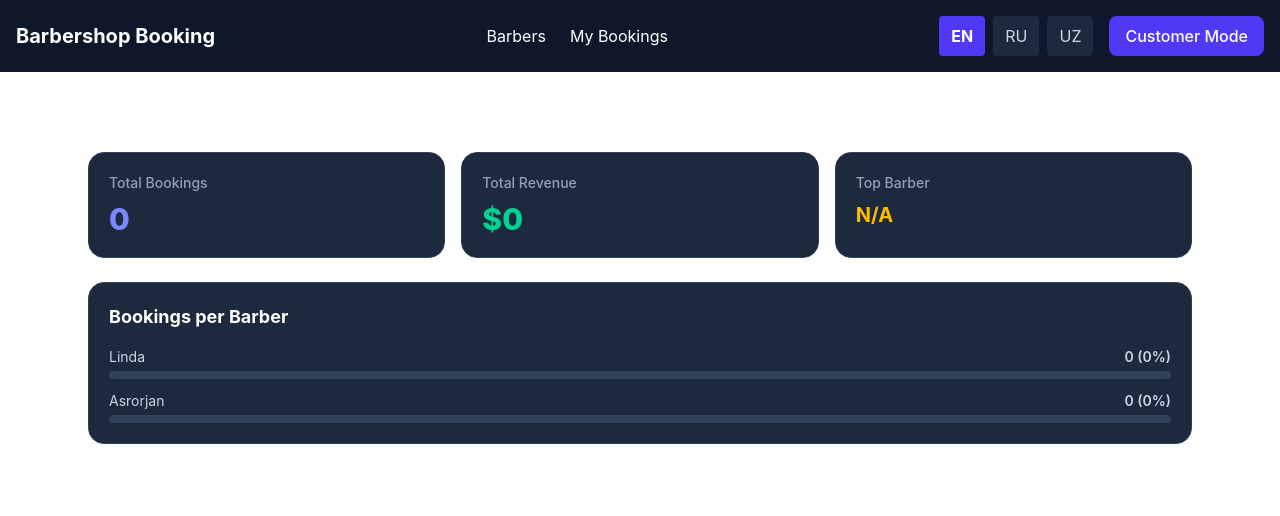
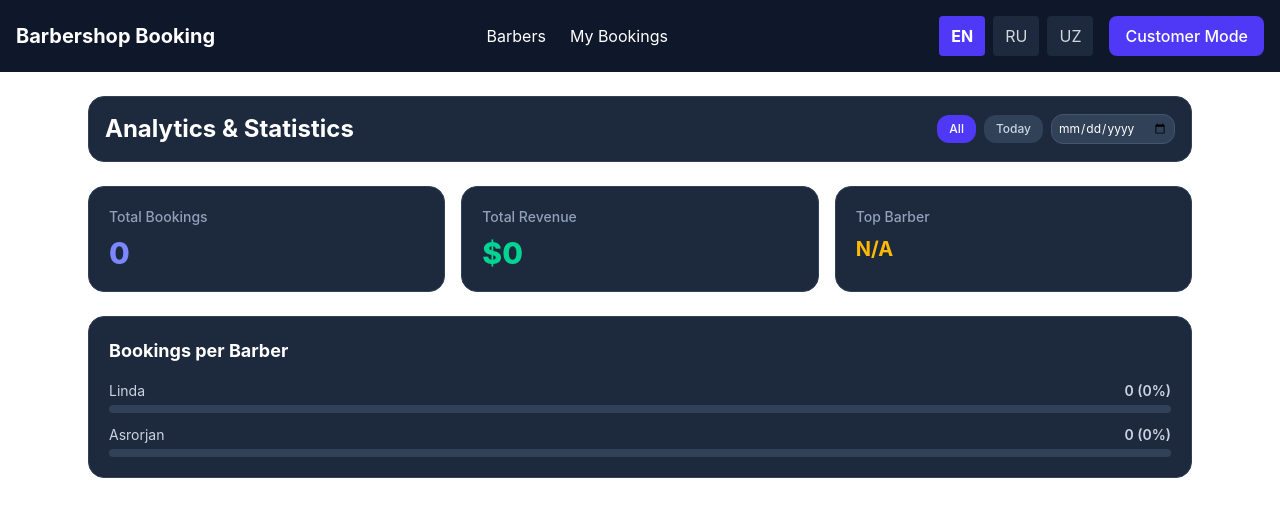
Before and after one commit to Asrorhan/barber-booking-app, a React (Vite) app: page /analytics in a window 1280 px wide. Shown: the top 516 px of the page. Built offline with nearby package versions, Linux system fonts and the light colour scheme.

Commit message:
Add dynamic i18n for analytics and booking modal, add date filtering

```diff
--- a/src/components/Analytics.jsx
+++ b/src/components/Analytics.jsx
@@ -1,27 +1,69 @@
-import React from 'react'
+import React, { useState } from 'react'
 import { useApp } from '../context/AppContext'
 import { useLanguage } from '../context/LanguageContext';
 
 function Analytics() {
-    const { barbers, bookings } = useApp();
+    const { barbers = [], bookings = [] } = useApp();
     const { t } = useLanguage();
 
-    const totalBookings = bookings.length;
-    const totalRevenue = bookings.reduce((sum, item) => {
+    const todayStr = new Date().toISOString().split('T')[0];
+    const [selectedFilterDate, setSelectedFilterDate] = useState('all');
+
+    const filteredBookings = bookings.filter((b) => {
+        if (selectedFilterDate === "all") return true;
+        if (selectedFilterDate === "today") return b.date === todayStr;
+        return b.date === selectedFilterDate;
+    });
+
+    const totalBookings = filteredBookings.length;
+    const totalRevenue = filteredBookings.reduce((sum, item) => {
         return sum + (Number(item.totalPrice) || 0)
     }, 0)
 
     const barberStats = barbers.map((barber) => {
-        const count = bookings.filter(b => b.barberId === barber.id || b.barberName === barber.name).length
-        return { ...barber, bookingCount: count }
-    })
+        const count = filteredBookings.filter((b) => b.barberId === barber.id).length;
+        return {
+            ...barber,
+            bookingCount: count,
+            percentage: filteredBookings.length > 0 ? Math.round((count / filteredBookings.length) * 100) : 0,
+        };
+    });
 
     const topBarber = barberStats.reduce((max, b) => {
         return b.bookingCount >= (max?.bookingCount || 0) ? b : max
     }, null)
+
     return (
         <div className="p-6 max-w-6xl mx-auto flex flex-col gap-6">
-            <h2 className="text-2xl font-bold text-white">Analytics & Statistics</h2>
+            <div className="flex flex-wrap items-center justify-between gap-4 bg-slate-800 p-4 rounded-2xl border border-slate-700">
+                <h2 className="text-2xl font-bold text-white">Analytics & Statistics</h2>
+                <div className="flex items-center gap-2">
+                    <button
+                        onClick={() => setSelectedFilterDate('all')}
+                        className={`px-3 py-1.5 rounded-xl text-xs font-medium transition ${selectedFilterDate === 'all'
+                            ? 'bg-indigo-600 text-white'
+                            : 'bg-slate-700 text-slate-300 hover:bg-slate-600'
+                            }`}
+                    >
+                        {t('all') || 'All'}
+                    </button>
+                    <button
+                        onClick={() => setSelectedFilterDate('today')}
+                        className={`px-3 py-1.5 rounded-xl text-xs font-medium transition ${selectedFilterDate === 'today'
+                            ? 'bg-indigo-600 text-white'
+                            : 'bg-slate-700 text-slate-300 hover:bg-slate-600'
+                            }`}
+                    >
+                        {t('today') || 'Today'}
+                    </button>
+                    <input
+                        type="date"
+                        value={selectedFilterDate !== 'all' && selectedFilterDate !== 'today' ? selectedFilterDate : ''}
+                        onChange={(e) => setSelectedFilterDate(e.target.value)}
+                        className="bg-slate-700 border border-slate-600 text-white text-xs rounded-xl p-1.5 outline-none"
+                    />
+                </div>
+            </div>
 
             <div className="grid grid-cols-1 md:grid-cols-3 gap-4">
                 <div className="bg-slate-800 p-5 rounded-2xl border border-slate-700">
--- a/src/components/BookingModal.jsx
+++ b/src/components/BookingModal.jsx
@@ -8,6 +8,8 @@ function BookingModal({ barber, onClose }) {
     const [selectedServices, setSelectedServices] = useState([]);
     const [selectedTime, setSelectedTime] = useState(null);
     const [customerName, setCustomerName] = useState("");
+    const today = new Date().toISOString().split('T')[0];
+    const [selectDate, setSelectDate] = useState(today);
     const { bookings, addBooking } = useApp();
 
     const timeSlots = ["09:00", "10:00", "11:00", "12:00", "14:00", "15:00", "16:00", "17:00"];
@@ -33,6 +35,7 @@ function BookingModal({ barber, onClose }) {
             barberId: barber.id,
             barberName: barber.name,
             service: selectedServices,
+            date: selectDate,
             time: selectedTime,
             totalPrice: totalPrice,
             customerName: customerName,
@@ -41,12 +44,12 @@ function BookingModal({ barber, onClose }) {
     };
 
     const bookedTimes = bookings
-        .filter((b) => b.barberId === barber.id)
+        .filter((b) => b.barberId === barber.id && b.date === selectDate)
         .map((b) => b.time);
 
     return (
         <div className='fixed inset-0 bg-black/60 flex items-center justify-center p-4 z-50 backdrop-blur-sm'>
-            <div className='bg-slate-800 w-full max-w-md rounded-2xl p-6 border border-slate-700 shadow-xl flex flex-col gap-5'>
+            <div className='bg-slate-800 w-full max-w-md max-h-[90vh] overflow-y-auto rounded-2xl p-6 border border-slate-700 shadow-xl flex flex-col gap-5'>
 
                 <div className='flex justify-between items-center border-b border-slate-700 pb-3'>
                     <h2 className='text-lg font-bold text-white'>
@@ -62,14 +65,24 @@ function BookingModal({ barber, onClose }) {
 
                 <div className="bg-slate-700/30 p-3 rounded-xl border border-slate-600">
                     <label className="text-xs font-semibold text-indigo-400 block mb-1">
-                        {t('yourName') || "Ismingizni kiriting"} *
+                        {t('yourName') || "Enter your name"}
                     </label>
                     <input type="text"
                         value={customerName}
                         onChange={(e) => setCustomerName(e.target.value)}
-                        placeholder='Enter your name.'
+                        placeholder={t('enterYourNamePlaceholder')}
                         className='bg-slate-700 border-slate-600 text-white rounded-xl p-2.5  w-full outline-none'
                     />
+                </div>
+                <div className='bg-slate-700/30 p-3 rounded-xl border border-slate-600 mb-3'>
+                    <label className='text-xs font-semibold text-indigo-400 block mb-1'>
+                        {t('selectDate') || "Select Date"}
+                    </label>
+                    <input type="date"
+                        min={today}
+                        value={selectDate}
+                        onChange={(e) => setSelectDate(e.target.value)}
+                        className='bg-slate-700/30 border-slate-600 text-white rounded-xl p-2.5 w-full outline-none ' />
                 </div>
 
                 <div>
--- a/src/data/translations.js
+++ b/src/data/translations.js
@@ -45,6 +45,15 @@ export const translations = {
     editBarberTitle: "Edit Barber Details",
     saveChanges: "Save Changes",
     analytics: "Analytics",
+    all: "All",
+    today: "Today",
+    selectDate: "Select Date",
+    yourName: "Enter your name",
+    enterYourNamePlaceholder: "Enter your name...",
+    totalBookings: "Total Bookings",
+    totalRevenue: "Total Revenue",
+    topBarber: "Top Barber",
+    bookingsPerBarber: "Bookings per Barber",
   },
   RU: {
     title: "Запись в Барбершоп",
@@ -93,6 +102,15 @@ export const translations = {
     editBarberTitle: "Редактировать данные барбера",
     saveChanges: "Сохранить изменения",
     analytics: "Аналитика",
+    all: "Все",
+    today: "Сегодня",
+    selectDate: "Выберите дату",
+    yourName: "Введите ваше имя",
+    enterYourNamePlaceholder: "Введите ваше имя...",
+    totalBookings: "Всего бронирований",
+    totalRevenue: "Общий доход",
+    topBarber: "Лучший барбер",
+    bookingsPerBarber: "Бронирования по барберам",
   },
   UZ: {
     title: "Barbershop Bron Tizimi",
@@ -141,5 +159,14 @@ export const translations = {
     editBarberTitle: "Sartarosh ma'lumotlarini tahrirlash",
     saveChanges: "O'zgarishlarni saqlash",
     analytics: "Analitika",
+    all: "Barchasi",
+    today: "Bugun",
+    selectDate: "Sanani tanlang",
+    yourName: "Ismingizni kiriting",
+    enterYourNamePlaceholder: "Ismingizni yozing...",
+    totalBookings: "Jami bronlar",
+    totalRevenue: "Jami daromad",
+    topBarber: "Eng yaxshi sartarosh",
+    bookingsPerBarber: "Sartaroshlar bo'yicha bronlar",
   },
 };
--- a/src/pages/MyBookings.jsx
+++ b/src/pages/MyBookings.jsx
@@ -40,9 +40,10 @@ function MyBookings() {
                                 <h2 className="text-lg font-bold text-white">
                                     <span className="text-slate-400 font-normal">{t('barberLabel')}:</span> {booking.barberName}
                                 </h2>
-                                <p className="text-sm text-slate-300">
-                                    <span className="text-slate-400">{t('bookedTimeLabel')}:</span> {booking.time}
-                                </p>
+                                <div className="flex items-center gap-2 text-slate-300 text-sm">
+                                    <span>📅 {booking.date || "Today"}</span>
+                                    <span>⏰ {booking.time}</span>
+                                </div>
                                 <span className="text-indigo-400 font-semibold text-base mt-1">
                                     {t('totalPriceLabel')}: ${booking.totalPrice}
                                 </span>
```
